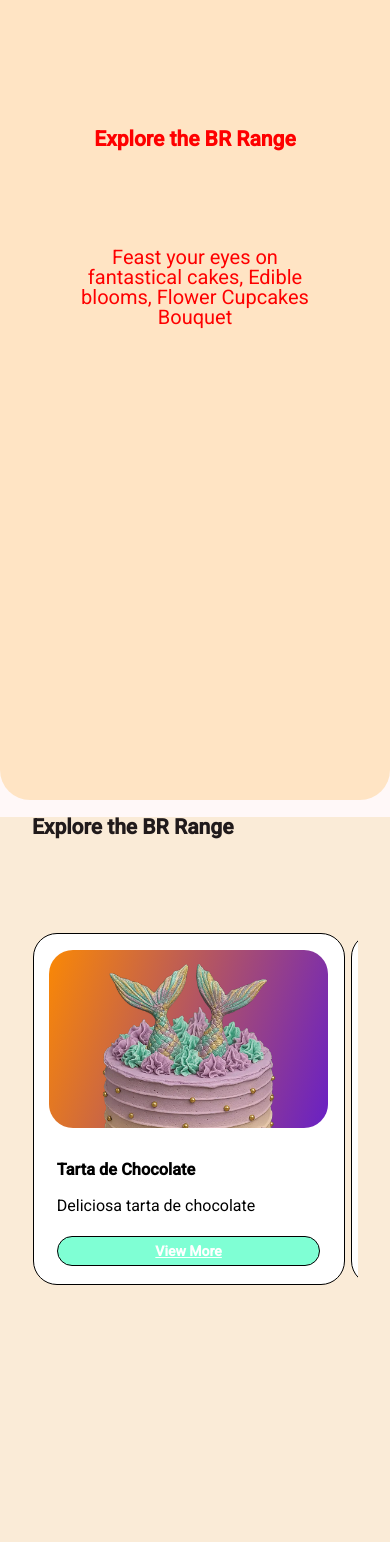
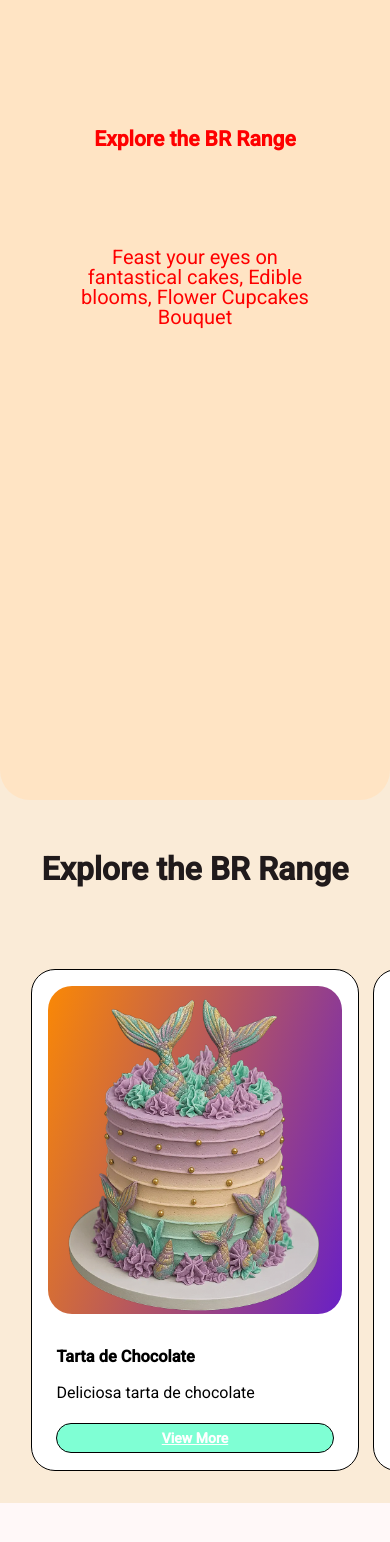
Before and after one commit to KelvinJoelC/earth-mamas-kitchen-angular, an Angular app: page / in a window 390 px wide. Shown: the top 1542 px of the page. After the commit the page ends 1503 px from the top, so only its background shows below. Built offline with nearby package versions, Linux system fonts and the light colour scheme.

Commit message:
refactor styles for catalog and home page components to improve layout and responsiveness

```diff
--- a/src/app/features/catalog/catalog-item/catalog-item.scss
+++ b/src/app/features/catalog/catalog-item/catalog-item.scss
@@ -5,8 +5,9 @@
   align-items: center;
   justify-content: flex-end;
   position: relative;
-  width: 310px;
-  height: 450px;
+  box-sizing: border-box;
+  min-width: 317px;
+  padding-top: 2rem;
 }
 
 .card{
@@ -15,9 +16,8 @@
   flex-direction: column;
   justify-content: flex-end;
   align-items: center;
-  margin:1.25rem;
   width: 100%;
-  height: 350px;
+  height: 500px;
   border-radius:1.5rem;
   border: 1px solid black;
   &:hover{
--- a/src/app/features/catalog/catalog-list/catalog-list.scss
+++ b/src/app/features/catalog/catalog-list/catalog-list.scss
@@ -4,10 +4,17 @@
 }
 .embla__container {
   display: flex;
-  margin-left:0.1rem;
+  margin: 0 2rem;
 }
 .embla__slide {
-  flex: none;
+  flex: 0 0 100%;
   width: max-content;
-  margin-right: 0.5rem;
+  margin-right: 1rem;
 }
+
+@media (min-width: 768px) {
+
+  .embla__slide{
+      flex: 0 0 33%;
+  }
+}
--- a/src/app/pages/home-page/home-page.scss
+++ b/src/app/pages/home-page/home-page.scss
@@ -33,11 +33,17 @@ section{
 }
 
 .explore-container{
-    // margin-top: -8rem;
+    display: flex;
+    text-align: center;
+    flex-direction: column;
     background-color:antiquewhite;
-    height: 800px;
-    padding: 0 2rem;
+    padding: 2rem 0;
+    margin-top: -2rem;
 
+    h1{
+        font-size: 2rem;
+        padding: 2rem;
+    }
 }
 
 p {
@@ -55,9 +61,17 @@ p {
 
         .container-flex{
             grid-column: span 2;
+        }
+    }
+    .explore-container{
+        padding: 5rem 0;
+        margin-top: -5rem;
+        text-align: left;
 
+        h1{
+            font-size: 3rem;
+            padding: 2rem;
         }
-
     }
 }
 
```
